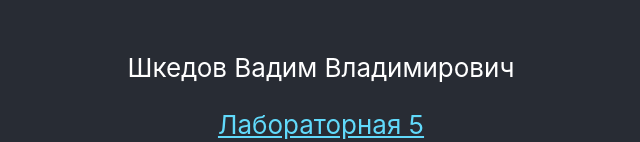
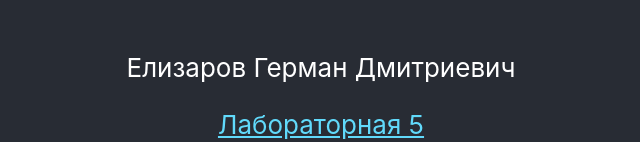
Before and after one commit to KARWEST/lab4, a React (Create React App) app: page / in a window 1280 px wide. Shown: the part 477-619 px from the top of the page, without its empty margins (319-959 px from the left). Built offline with nearby package versions, Linux system fonts and the light colour scheme.

Commit message:
Update App.js

```diff
--- a/src/App.js
+++ b/src/App.js
@@ -7,7 +7,7 @@ function App() {
       <header className="App-header">
         <img src={logo} className="App-logo" alt="logo" />
         <p>
-          Шкедов Вадим Владимирович
+          Елизаров Герман Дмитриевич
         </p>
         <a
           className="App-link"
```
